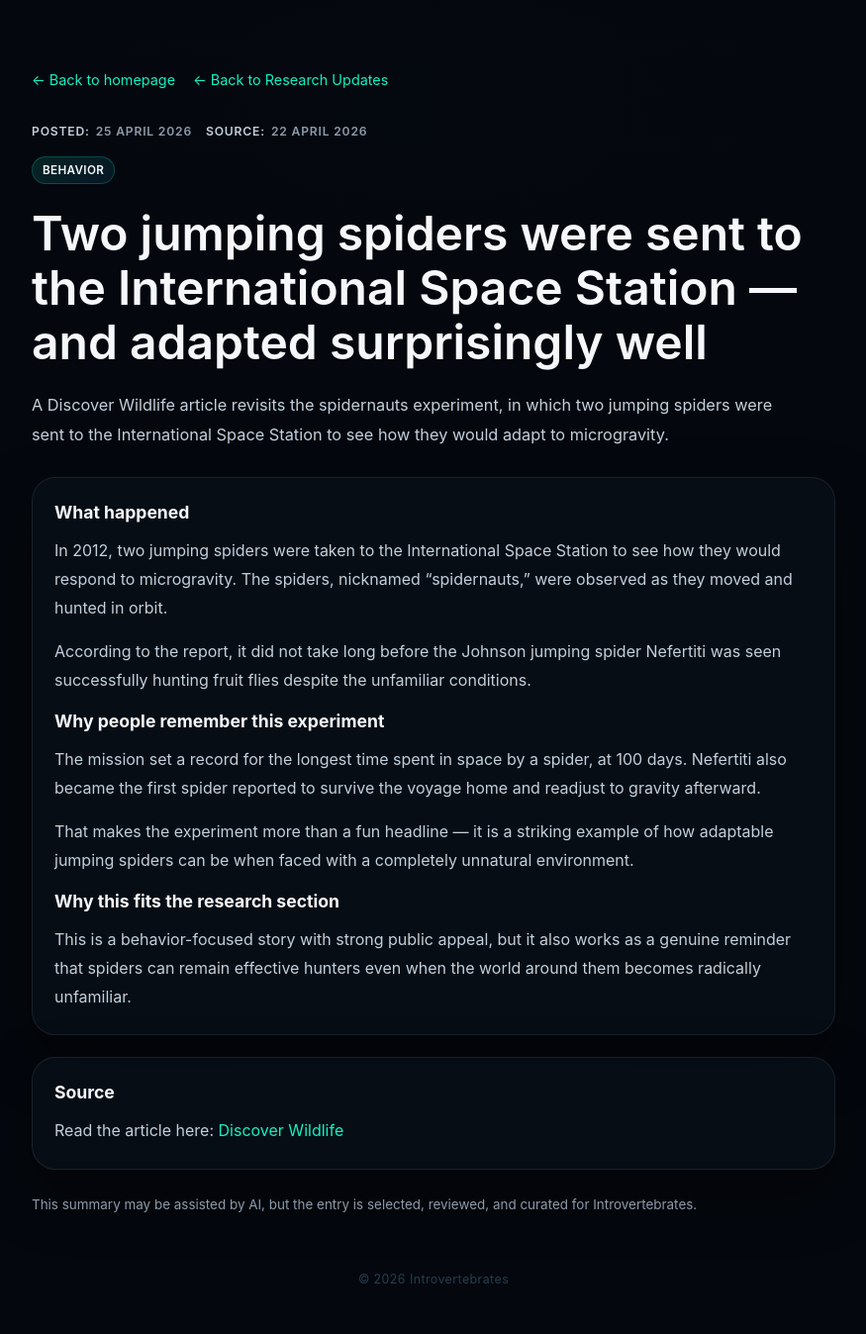
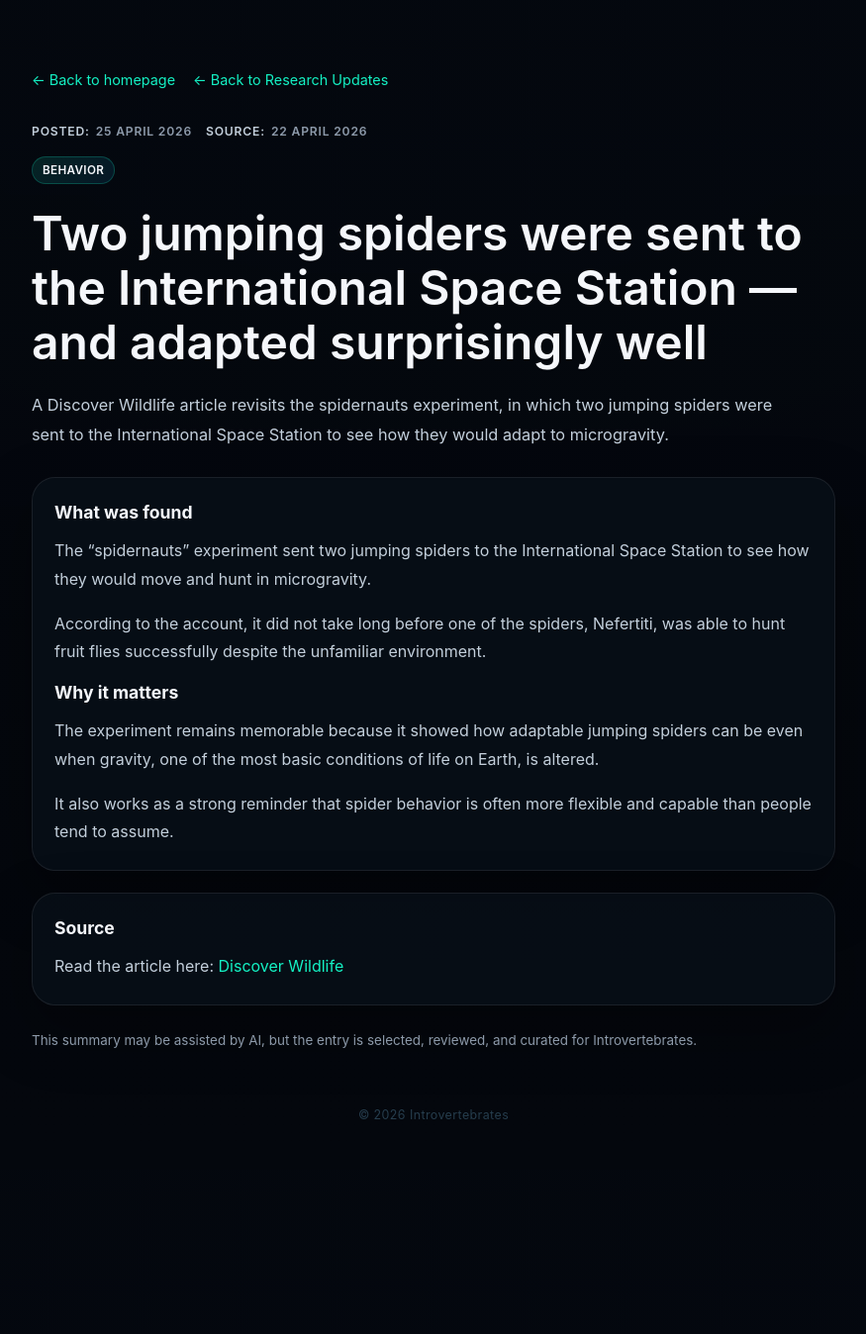
Before and after one commit to Introvertebrates/introvertebrates-site, a Jekyll site: the page built from _research/two-jumping-spiders-were-sent-to-the-international-space-station-—-and-adapted-surprisingly-well.md, in a window 1280 px wide. Shown: the whole page at 99% size, without its empty margins (202-1077 px from the left). Built offline with Jekyll 4.4.1, drawn with Linux system fonts in a browser that asks for light colours; after the commit the page ends 1182 px from its top, so only the background shows below that.

Commit message:
Update Research Updates “two-jumping-spiders-were-sent-to-the-international-space-station-—-and-adapted-surprisingly-well”

```diff
--- a/_research/two-jumping-spiders-were-sent-to-the-international-space-station-—-and-adapted-surprisingly-well.md
+++ b/_research/two-jumping-spiders-were-sent-to-the-international-space-station-—-and-adapted-surprisingly-well.md
@@ -15,42 +15,32 @@ why_it_matters: It is a great example of how flexible spider behavior can be,
 source_url: https://www.discoverwildlife.com/animal-facts/insects-invertebrates/jumping-spiders-space
 source_name: Discover Wildlife
 ---
-<h2>What happened</h2>
+<h2>What was found</h2>
 
 <p>
 
-  In 2012, two jumping spiders were taken to the International Space Station to see how they would respond to microgravity. The spiders, nicknamed “spidernauts,” were observed as they moved and hunted in orbit.
+  The “spidernauts” experiment sent two jumping spiders to the International Space Station to see how they would move and hunt in microgravity.
 
 </p>
 
 <p>
 
-  According to the report, it did not take long before the Johnson jumping spider Nefertiti was seen successfully hunting fruit flies despite the unfamiliar conditions.
+  According to the account, it did not take long before one of the spiders, Nefertiti, was able to hunt fruit flies successfully despite the unfamiliar environment.
 
 </p>
 
 
 
-<h2>Why people remember this experiment</h2>
+<h2>Why it matters</h2>
 
 <p>
 
-  The mission set a record for the longest time spent in space by a spider, at 100 days. Nefertiti also became the first spider reported to survive the voyage home and readjust to gravity afterward.
+  The experiment remains memorable because it showed how adaptable jumping spiders can be even when gravity, one of the most basic conditions of life on Earth, is altered.
 
 </p>
 
 <p>
 
-  That makes the experiment more than a fun headline — it is a striking example of how adaptable jumping spiders can be when faced with a completely unnatural environment.
+  It also works as a strong reminder that spider behavior is often more flexible and capable than people tend to assume.
 
 </p>
-
-
-
-<h2>Why this fits the research section</h2>
-
-<p>
-
-  This is a behavior-focused story with strong public appeal, but it also works as a genuine reminder that spiders can remain effective hunters even when the world around them becomes radically unfamiliar.
-
-</p>
```
